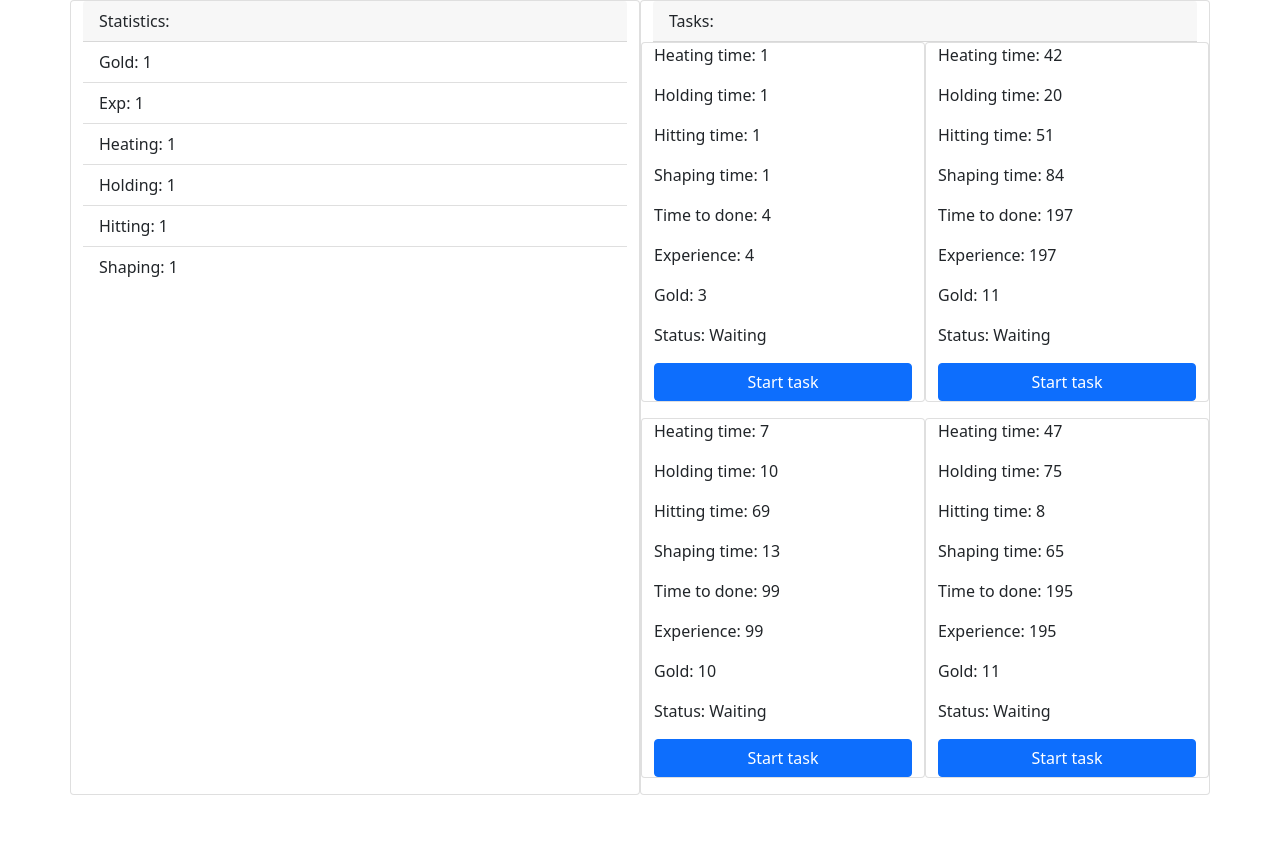
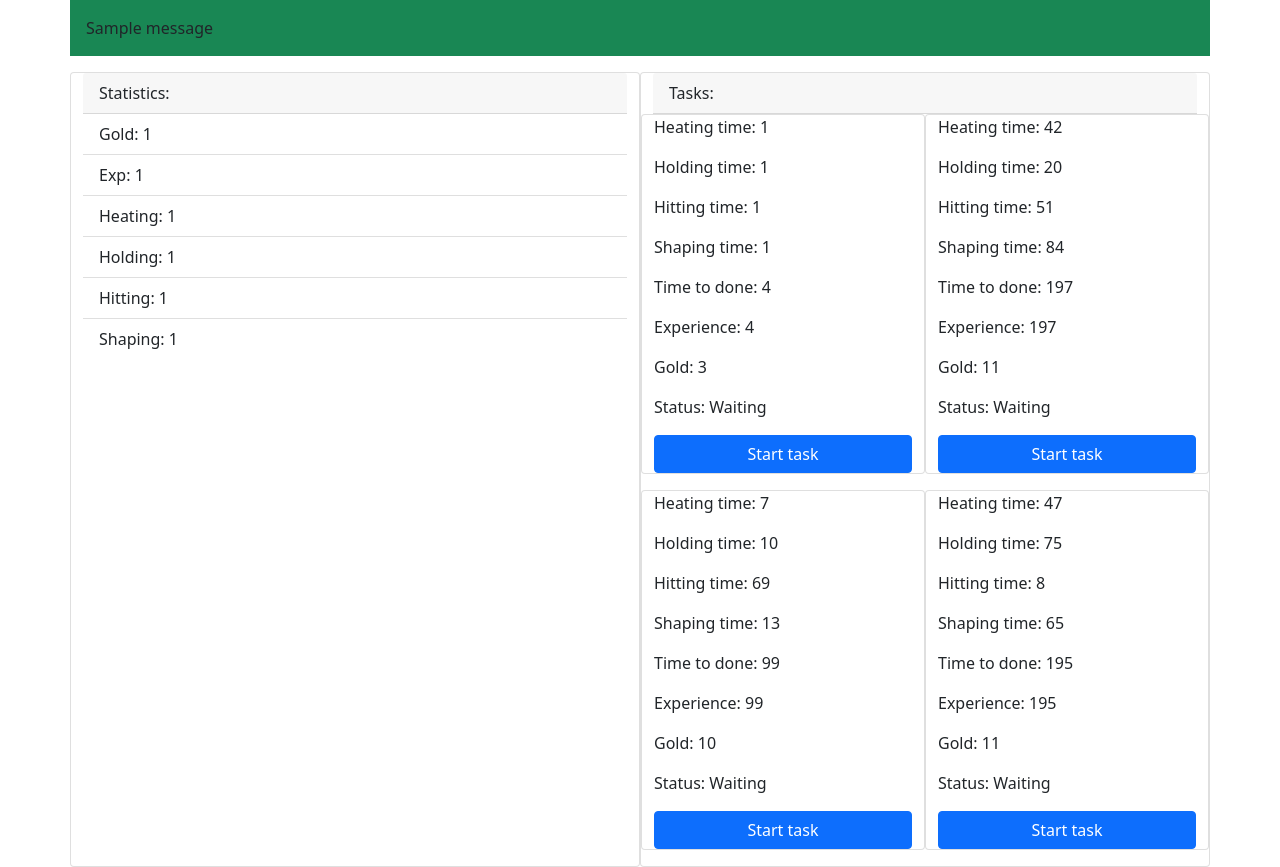
Before and after one commit to esentino/blacksmith, a Django app: page /accounts/profile/ in a window 1280 px wide. Before the commit the page ends 795 px from the top, so only its background shows below. Run offline with Django 3.2, Linux system fonts and the light colour scheme; a user stored in the database is signed in; tables that the repository leaves empty hold one stand-in row (values such as "Sample post"); one stand-in notice (Sample message) is shown; some libraries are stand-ins or nearby versions.

Commit message:
add messages printing of top of profile page

```diff
--- a/hammer/templates/hammer/profile.html
+++ b/hammer/templates/hammer/profile.html
@@ -1,6 +1,17 @@
 {% extends 'base.html' %}
 {% block content %}
 {% if blacksmith %}
+
+{% if messages %}
+<div class="row mb-3">
+    {% for message in messages %}
+    <div class="messages p-3 col-12 {% if message.tags %}bg-{{ message.tags }}{% endif %}" >
+        {{ message }}
+    </div>
+    {% endfor %}
+</div>
+
+{% endif %}
 <div class="row">
     {% include 'hammer/blacksmith/status_card.html' %}
     <div class="card  col-lg-6">
```
